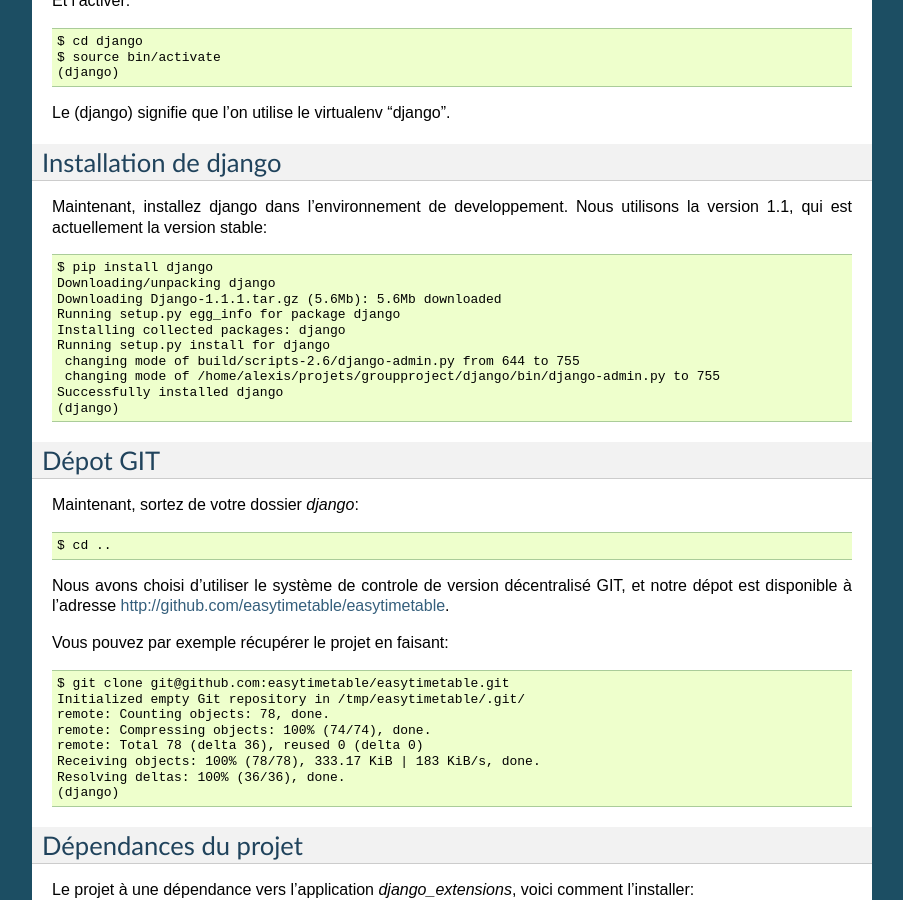
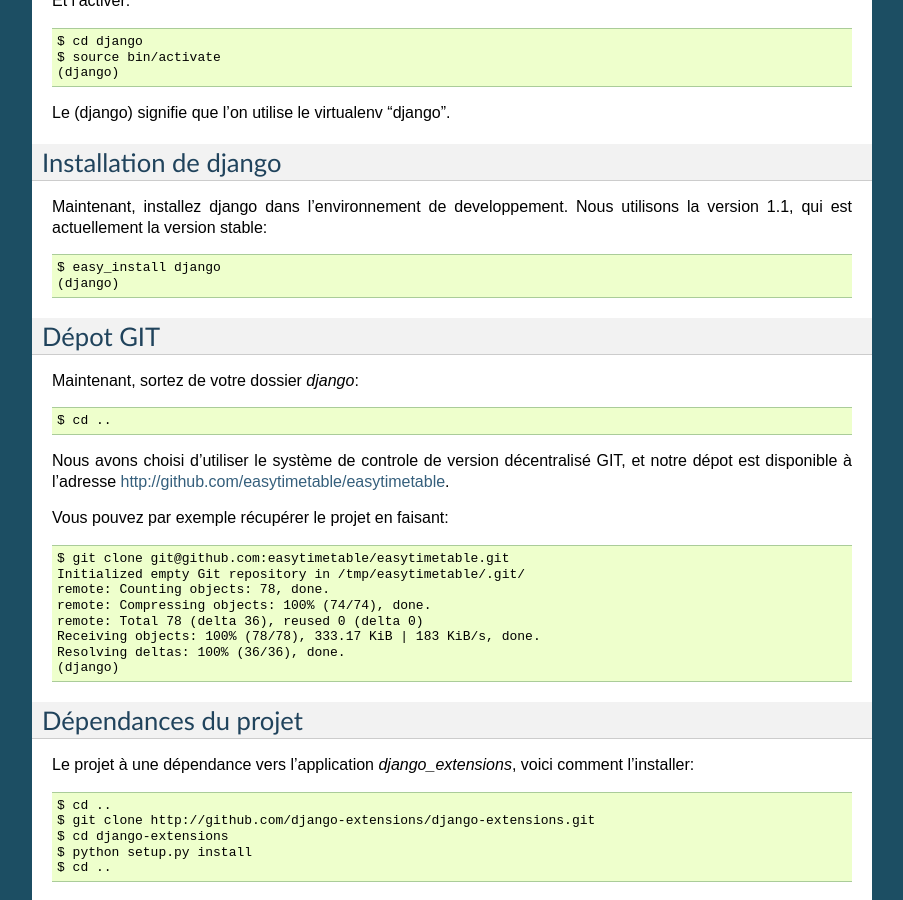
Before and after one commit to easytimetable/easytimetable, a Sphinx documentation site: the page built from doc/source/installation.rst, in a window 1280 px wide and 900 px high, scrolled down 564 px. Shown: the whole window, without its empty margins (198-1101 px from the left). Built offline with Sphinx 7.4.7, drawn with Linux system fonts in a browser that asks for light colours.

```diff
--- a/doc/source/installation.rst
+++ b/doc/source/installation.rst
@@ -40,15 +40,7 @@
 Maintenant, installez django dans l'environnement de developpement. Nous
 utilisons la version 1.1, qui est actuellement la version stable::
 
-    $ pip install django
-    Downloading/unpacking django
-    Downloading Django-1.1.1.tar.gz (5.6Mb): 5.6Mb downloaded
-    Running setup.py egg_info for package django
-    Installing collected packages: django
-    Running setup.py install for django
-     changing mode of build/scripts-2.6/django-admin.py from 644 to 755
-     changing mode of /home/alexis/projets/groupproject/django/bin/django-admin.py to 755
-    Successfully installed django
+    $ easy_install django
     (django)
 
 Dépot GIT
```
